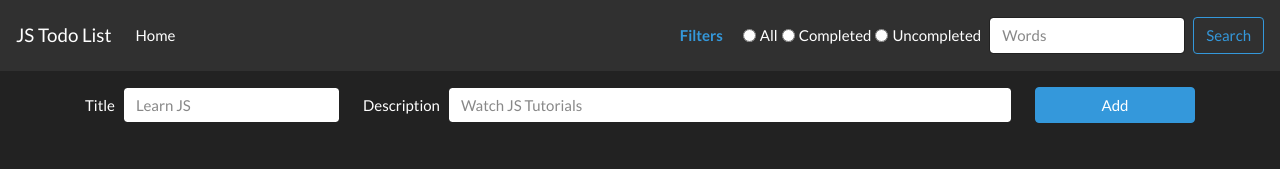
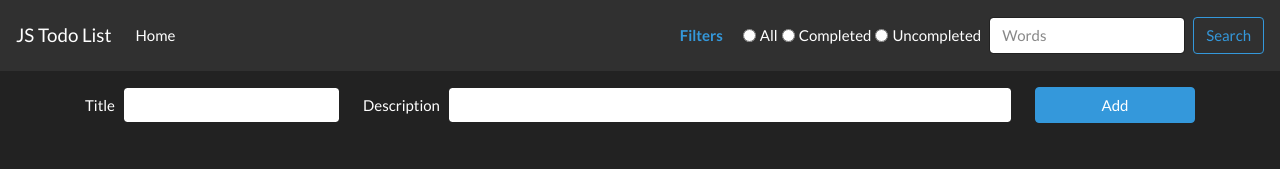
Before and after one commit to diegoarano/JSTodoList, a plain HTML site: page index.html in a window 1280 px wide. Shown: the top 169 px of the page. Drawn offline with nearby package versions, Linux system fonts and the light colour scheme.

Commit message:
cambio en placholder

```diff
--- a/index.html
+++ b/index.html
@@ -149,7 +149,7 @@
                 type="text"
                 id="title"
                 class="form-control ml-sm-2"
-                placeholder="Learn JS"
+                placeholder=" "
               >
             </div>
             <div class="px-sm-2 col-sm-7 d-sm-flex align-items-center mt-2 mt-sm-0">
@@ -158,7 +158,7 @@
                 type="text"
                 id="description"
                 class="form-control ml-sm-2"
-                placeholder="Watch JS Tutorials"
+                placeholder=" "
               >
             </div>
             <div class="col-sm-2 d-sm-flex justify-content-end mt-4 mt-sm-0">
```
